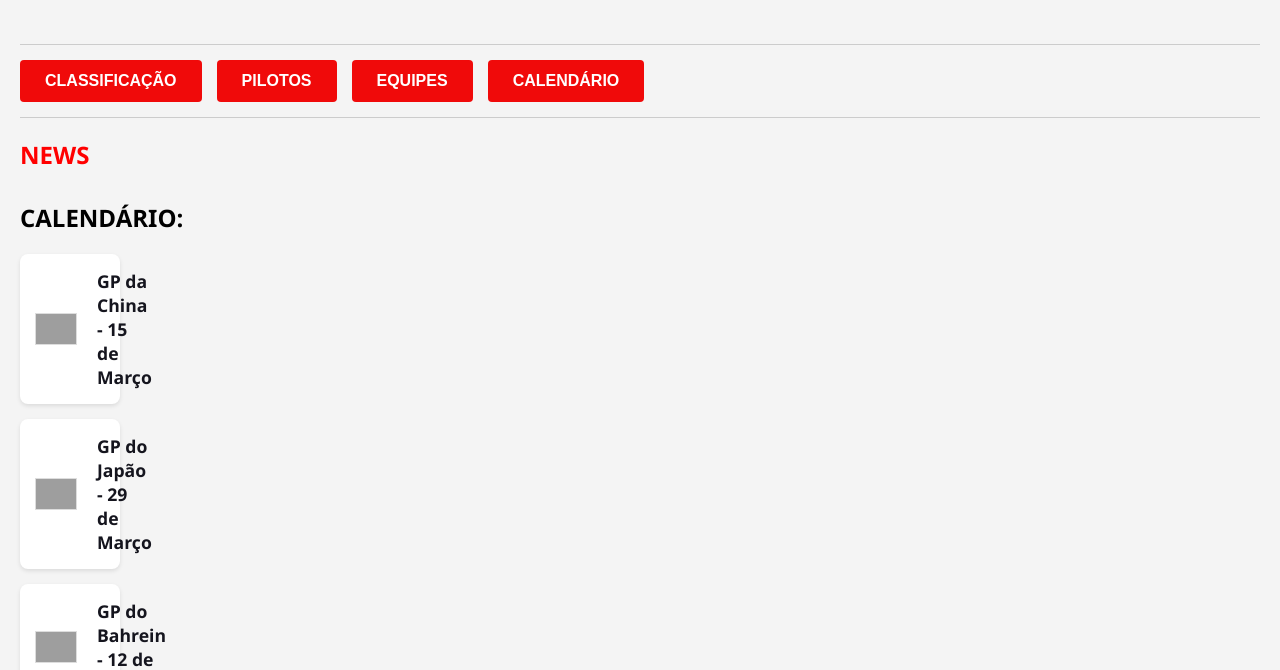
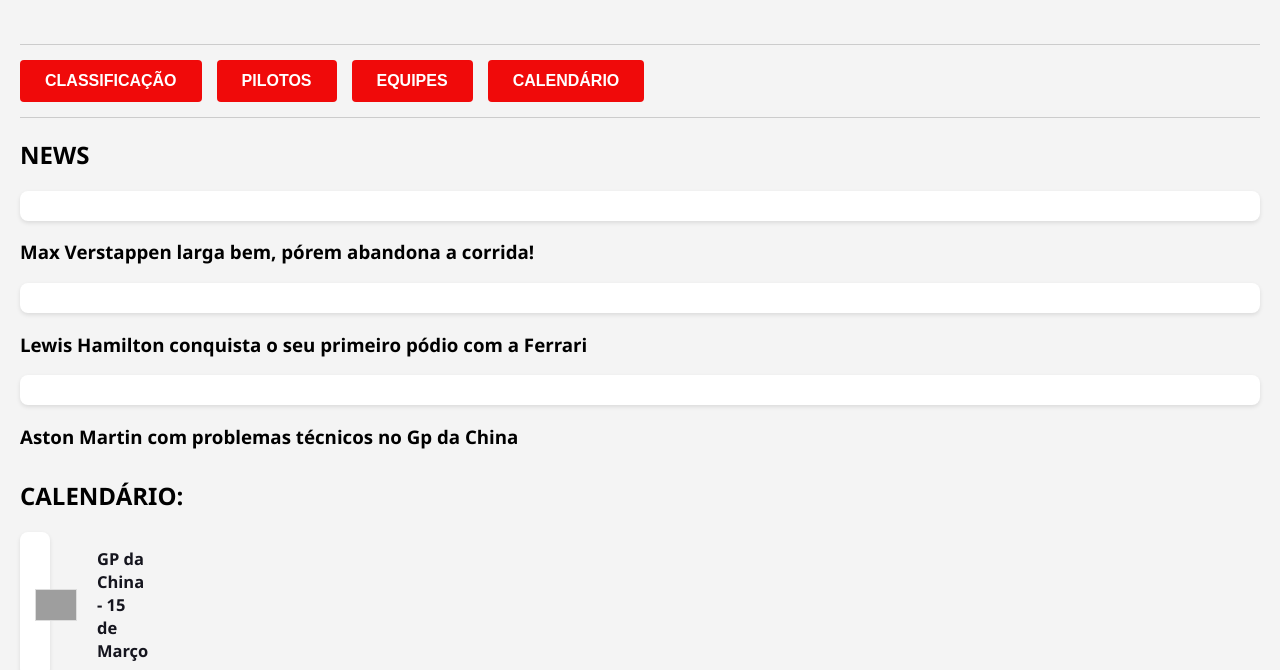
Before and after one commit to Lucasdev0027/f1-blog-frontend, a plain HTML site: page HMTL/index.html in a window 1280 px wide. Shown: the part 125-795 px from the top of the page. Drawn offline with Linux system fonts and the light colour scheme; grey boxes are pictures that could not be loaded.

Commit message:
Alteracao

```diff
--- a/HMTL/index.html
+++ b/HMTL/index.html
@@ -24,6 +24,11 @@
 
     <main class="conteudo-principal">
         <h2 class="sessao-titulo">NEWS</h2>
+        <div>
+            <p class="news-item"><h3>Max Verstappen larga bem, pórem abandona a corrida!</h3></p>
+            <p class="news-item"><h3>Lewis Hamilton conquista o seu primeiro pódio com a Ferrari</h3></p>
+            <p class="news-item"><h3>Aston Martin com problemas técnicos no Gp da China</h3></p>
+        </div>
 
         <h2 class="subtitulo">CALENDÁRIO:</h2>
 
--- a/HMTL/style.css
+++ b/HMTL/style.css
@@ -53,7 +53,7 @@ body {
 
 /* Conteúdo e News */
 .sessao-titulo {
-    color: red;
+    color: rgb(0, 0, 0);
     text-transform: uppercase;
 }
 
@@ -61,16 +61,15 @@ body {
     margin-top: 30px;
 }
 
-/* Calendário Estilizado */
 .calendario-container {
-    max-width: 100px;
+    max-width: 10px;
 }
 
 .card-corrida {
     display: flex;
     align-items: center;
     margin-bottom: 15px;
-    background: #fff;
+    background: #ffffff;
     padding: 15px;
     border-radius: 8px;
     box-shadow: 0 2px 4px rgba(0,0,0,0.1);
@@ -84,5 +83,14 @@ body {
 .card-corrida h3 {
     margin: 0 0 0 20px;
     color: #15151e;
-    font-size: 1.1rem;
+    font-size: 1.03rem;
 }
+.news-item {
+    background: #ffffff;
+    padding: 15px;
+    border-radius: 8px;
+    box-shadow: 0 2px 4px rgba(0,0,0,0.1);
+    margin-bottom: 15px;
+    color: #15151e;
+    font-size: large;
+}
```
